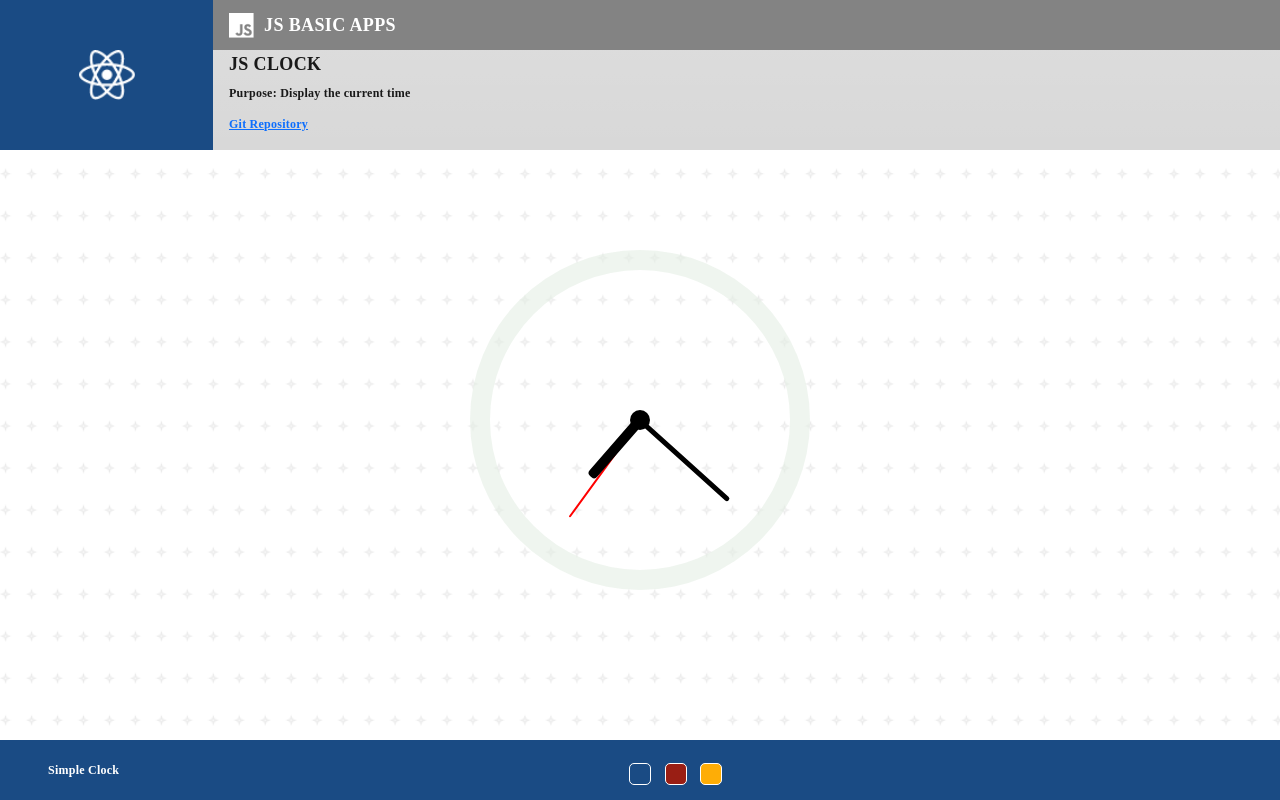
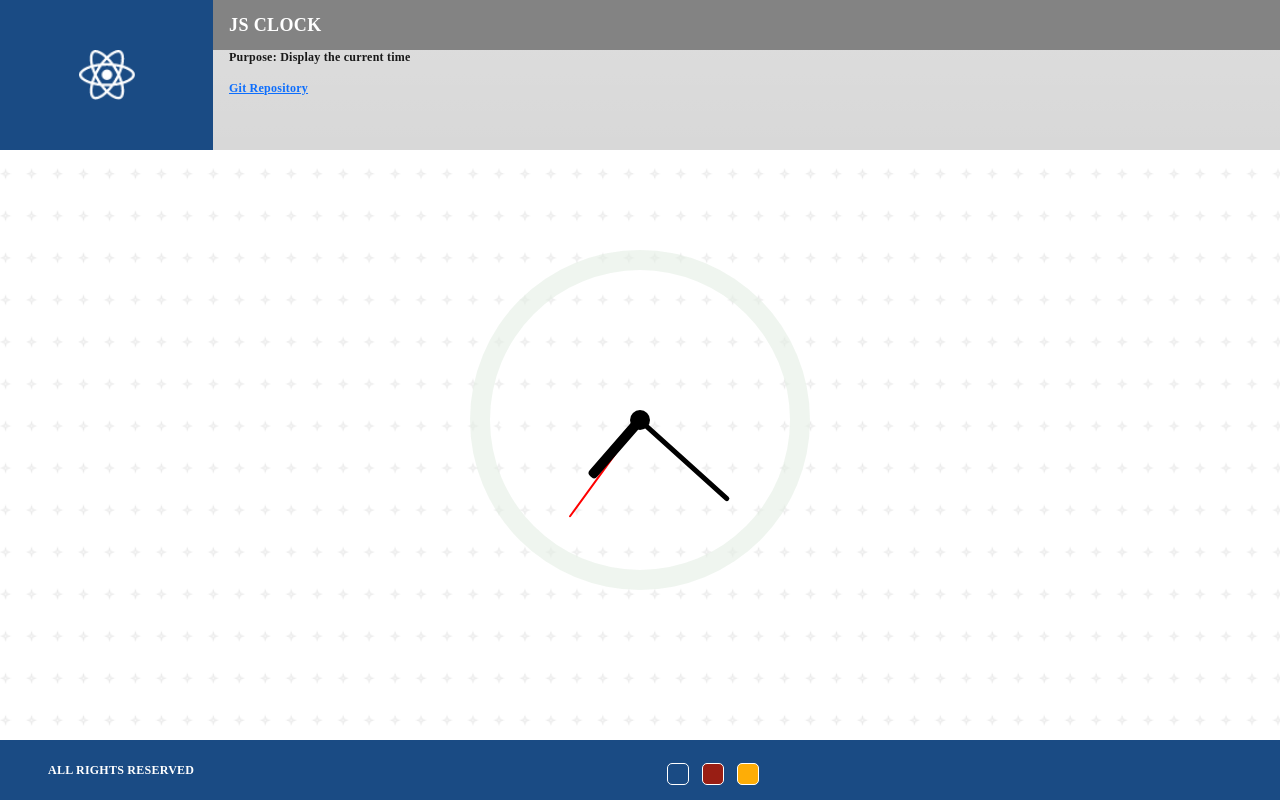
Before and after one commit to KDeepika-brs/Simple-Clock, a plain HTML site: page index.html in a window 1280 px wide. Drawn offline with nearby package versions, Linux system fonts and the light colour scheme.

Commit message:
Update index.html

```diff
--- a/index.html
+++ b/index.html
@@ -32,12 +32,12 @@
         </nav>
         <div class="flex-grow-1">
           <div class="ReactTitle ps-3 d-flex align-items-center">
-            <img src="assets/img/logo-javascript@2x.png" alt="logo" />
-            <h3 class="mb-0">JS Basic Apps</h3>
+
+            <h3 class="mb-0">JS CLOCK</h3>
           </div>
           <div class="d-flex ps-3 align-items-center">
             <div class="flex-grow-1">
-              <h4>JS Clock</h4>
+
               <p class="pb-0 mb-3 text-start">
                 Purpose: Display the current time
               </p>
@@ -75,7 +75,7 @@
 
   <footer class="footer footer-dark">
     <div class="d-flex justify-content-between px-5">
-      <div>Simple Clock</div>
+      <div>ALL RIGHTS RESERVED </div>
       <div>
         <button onclick="setTheme('#1A4B84')" class="theme-switch theme-switch-chathams_blue"></button>
         <button onclick="setTheme('#991E14')" class="theme-switch theme-switch-tamarillo"></button>
```
